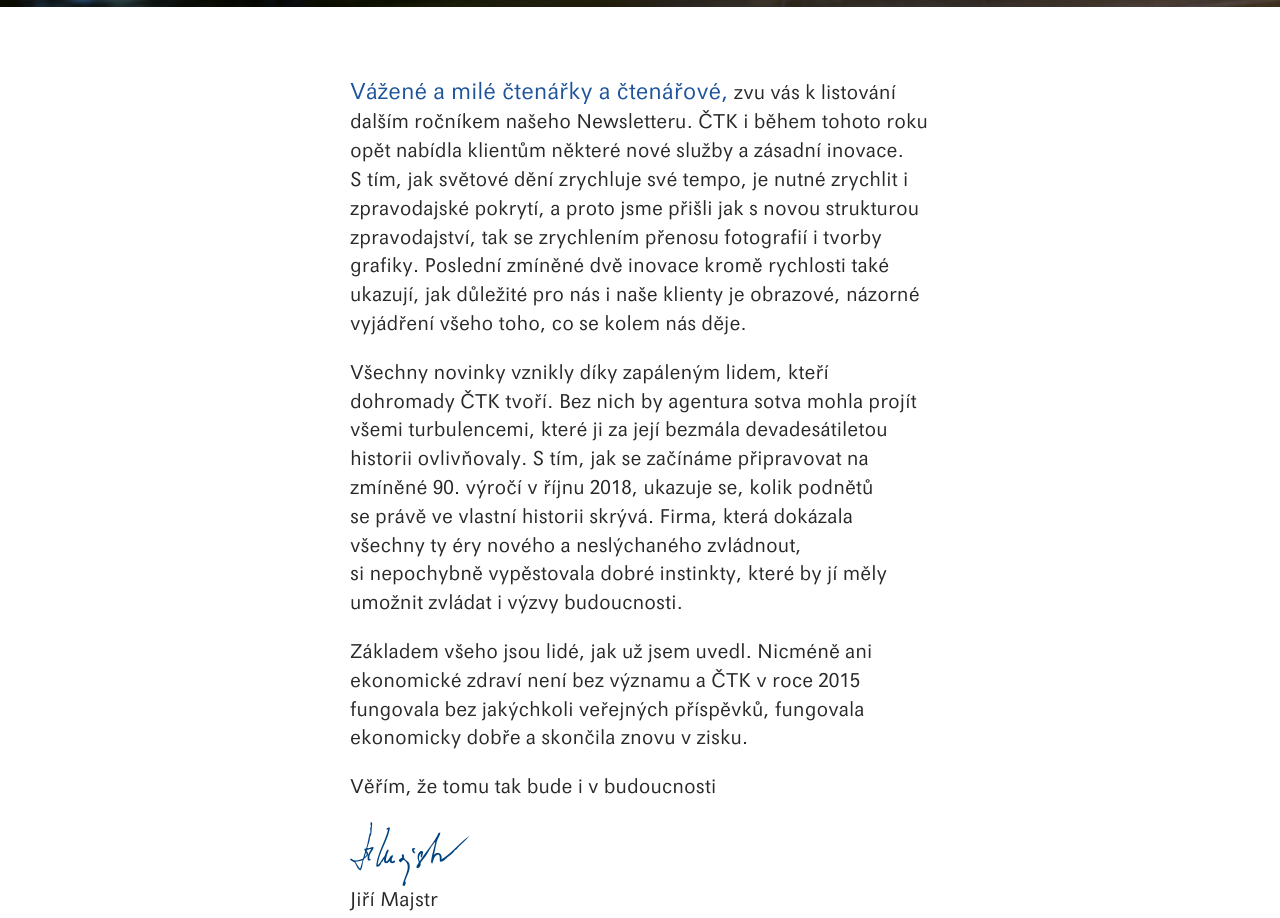
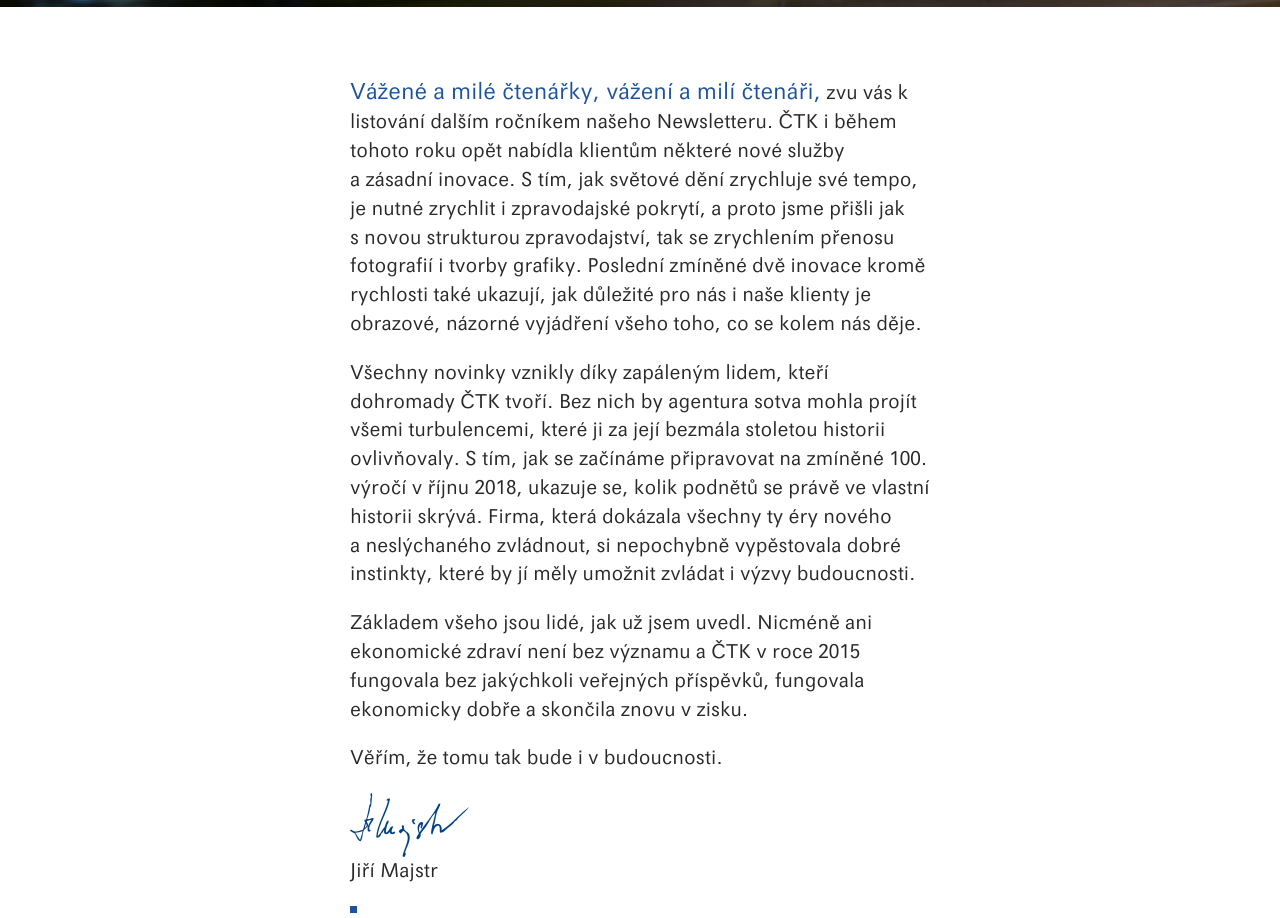
Before and after one commit to askdesigners/ctk-newsletter-2016, a website: page app/index.html in a window 1280 px wide. Shown: the part 2559-3477 px from the top of the page. Drawn offline with nearby package versions, Linux system fonts and the light colour scheme; files that its build step writes are made by us from their sources.

Commit message:
text correction

```diff
--- a/app/index.html
+++ b/app/index.html
@@ -116,17 +116,17 @@
         </h1>
         <div class="backgroundWhiteTrans padTop padBottomLarge padSides marginBottomDouble">
           <p class="Text__size21 Text__colorGrey Text__light marginBottom">
-            <span class="Text__size24 Text__colorBlue">Vážené a&nbsp;milé čtenářky a&nbsp;čtenářové,</span>
+            <span class="Text__size24 Text__colorBlue">Vážené a milé čtenářky, vážení a milí čtenáři,</span>
             zvu vás k listování dalším ročníkem našeho Newsletteru. ČTK i během tohoto roku opět nabídla klientům některé nové služby a&nbsp;zásadní inovace. S&nbsp;tím, jak světové dění zrychluje své tempo, je nutné zrychlit i zpravodajské pokrytí, a&nbsp;proto jsme přišli jak s&nbsp;novou strukturou zpravodajství, tak se&nbsp;zrychlením přenosu fotografií i tvorby grafiky. Poslední zmíněné dvě inovace kromě rychlosti také ukazují, jak důležité pro nás i naše klienty je obrazové, názorné vyjádření všeho toho, co se&nbsp;kolem nás děje.
           </p>
           <p class="Text__size21 Text__colorGrey Text__light marginBottom">
-            Všechny novinky vznikly díky zapáleným lidem, kteří dohromady ČTK tvoří. Bez nich by agentura sotva mohla projít všemi turbulencemi, které ji za její bezmála devadesátiletou historii ovlivňovaly. S&nbsp;tím, jak se&nbsp;začínáme připravovat na zmíněné 90. výročí v&nbsp;říjnu 2018, ukazuje se, kolik podnětů se&nbsp;právě ve vlastní historii skrývá. Firma, která dokázala všechny ty éry nového a&nbsp;neslýchaného zvládnout, si&nbsp;nepochybně vypěstovala dobré instinkty, které by jí měly umožnit zvládat i výzvy budoucnosti.
+            Všechny novinky vznikly díky zapáleným lidem, kteří dohromady ČTK tvoří. Bez nich by agentura sotva mohla projít všemi turbulencemi, které ji za její bezmála stoletou historii ovlivňovaly. S tím, jak se začínáme připravovat na zmíněné 100. výročí v říjnu 2018, ukazuje se, kolik podnětů se právě ve vlastní historii skrývá. Firma, která dokázala všechny ty éry nového a&nbsp;neslýchaného zvládnout, si&nbsp;nepochybně vypěstovala dobré instinkty, které by jí měly umožnit zvládat i výzvy budoucnosti.
           </p>
           <p class="Text__size21 Text__colorGrey Text__light marginBottom">
             Základem všeho jsou lidé, jak už jsem uvedl. Nicméně ani ekonomické zdraví není bez významu a&nbsp;ČTK v&nbsp;roce 2015 fungovala bez jakýchkoli veřejných příspěvků, fungovala ekonomicky dobře a&nbsp;skončila znovu v&nbsp;zisku.
           </p>
           <p class="Text__size21 Text__colorGrey Text__light marginBottom">
-            Věřím, že tomu tak bude i v&nbsp;budoucnosti
+            Věřím, že tomu tak bude i v&nbsp;budoucnosti.
           </p>
           <p class="Text__size21 Text__colorGrey Text__light marginBottom">
             <img src="images/signature.png" alt="Podpis"/>
```
Also changed, not shown: dist/index.html, dist/service-worker.js.
